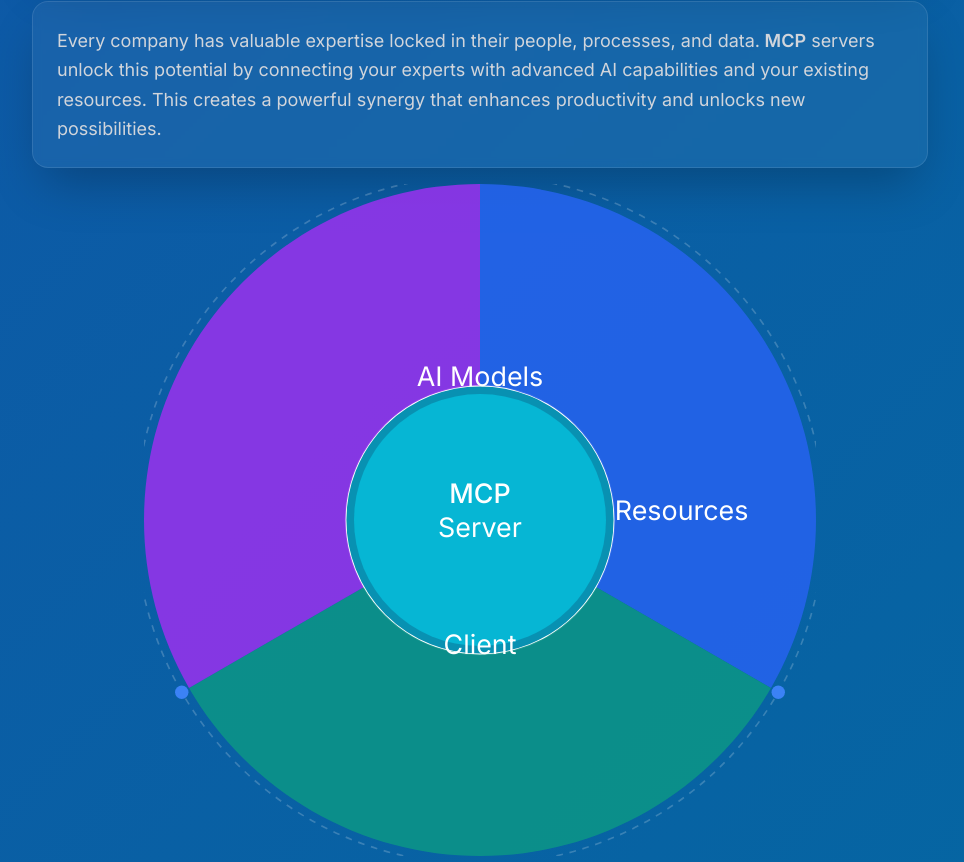
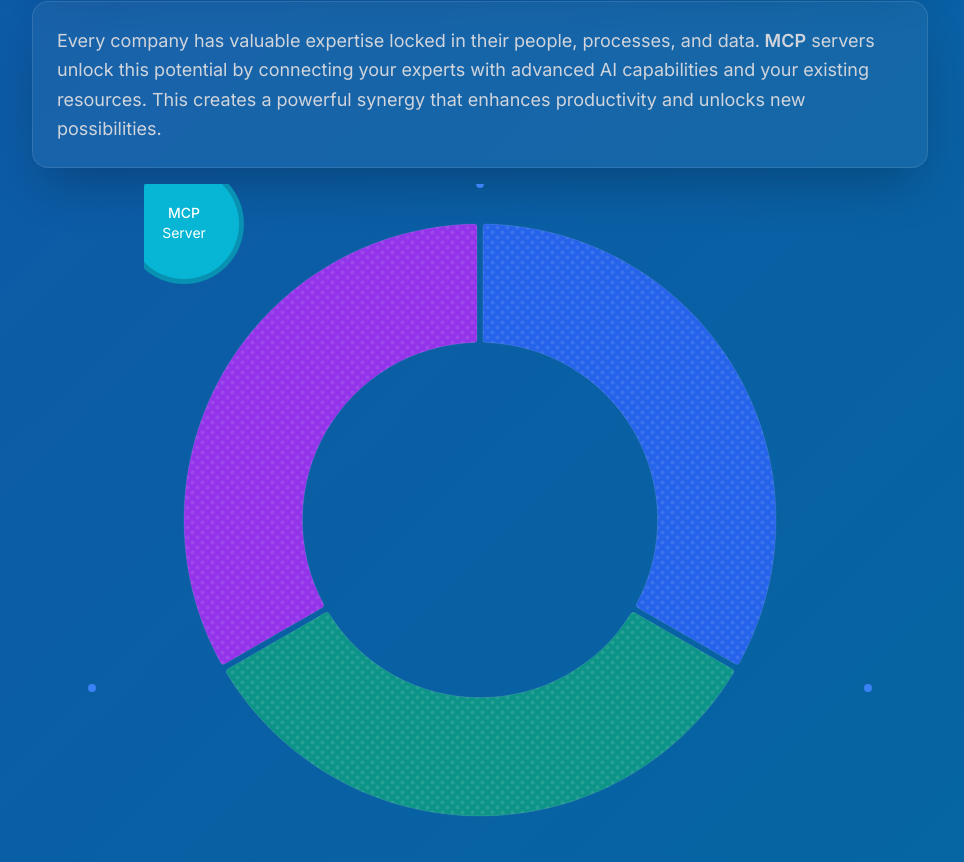
Before and after one commit to boorich/extraordinary_minds, a Next.js app: page / in a window 1280 px wide. Shown: the part 598-1460 px from the top of the page, without its empty margins (160-1124 px from the left). Built offline with nearby package versions, Linux system fonts and the light colour scheme.

Commit message:
feat: implement Nivo-based architecture visualization
- Create new MCPArchitectureNivo component using Nivo's Pie chart
- Maintain existing features and interactions
- Keep framer-motion for info panel animations
- Update TransformationSection to use new component

```diff
--- /dev/null
+++ b/src/components/MCPArchitectureNivo.tsx
@@ -0,0 +1,184 @@
+'use client';
+
+import React, { useState } from 'react';
+import { motion, AnimatePresence } from 'framer-motion';
+import { ResponsivePie } from '@nivo/pie';
+import { Database, Users, Bot } from 'lucide-react';
+
+interface ArchitectureElement {
+  id: 'client' | 'resources' | 'ai';
+  title: string;
+  description: string;
+  icon: React.ReactNode;
+  features: string[];
+  color: string;
+  value: number;
+}
+
+const architectureElements: ArchitectureElement[] = [
+  {
+    id: 'ai',
+    title: 'AI Models',
+    description: 'LLMs and specialized models',
+    icon: <Bot className="w-6 h-6" />,
+    features: [
+      'OpenRouter integration',
+      'Model selection',
+      'Context management'
+    ],
+    color: '#2563eb', // blue-600
+    value: 1
+  },
+  {
+    id: 'resources',
+    title: 'Company Resources',
+    description: 'Enterprise systems and data',
+    icon: <Database className="w-6 h-6" />,
+    features: [
+      'Files and documents',
+      'Applications and APIs',
+      'Compute resources'
+    ],
+    color: '#0d9488', // teal-600
+    value: 1
+  },
+  {
+    id: 'client',
+    title: 'MCP Client',
+    description: 'Expert user interface and tools',
+    icon: <Users className="w-6 h-6" />,
+    features: [
+      'Interactive AI assistance',
+      'Resource access controls',
+      'Domain-specific tools'
+    ],
+    color: '#9333ea', // purple-600
+    value: 1
+  }
+];
+
+const MCPArchitecture = () => {
+  const [activeElement, setActiveElement] = useState<string | null>(null);
+
+  const CenterComponent = () => (
+    <g>
+      <circle r="60" fill="#0891b2" /> {/* cyan-600 */}
+      <circle r="55" fill="#06b6d4" /> {/* cyan-500 */}
+      <text
+        textAnchor="middle"
+        dominantBaseline="middle"
+        style={{ fontSize: '14px', fill: 'white', fontWeight: 500 }}
+        dy="-10"
+      >
+        MCP
+      </text>
+      <text
+        textAnchor="middle"
+        dominantBaseline="middle"
+        style={{ fontSize: '14px', fill: 'white' }}
+        dy="10"
+      >
+        Server
+      </text>
+    </g>
+  );
+
+  return (
+    <div className="relative">
+      <div className="w-full aspect-square max-w-2xl mx-auto">
+        <div className="w-full h-full">
+          <ResponsivePie
+            data={architectureElements}
+            margin={{ top: 40, right: 40, bottom: 40, left: 40 }}
+            innerRadius={0.6}
+            padAngle={1}
+            cornerRadius={3}
+            activeOuterRadiusOffset={8}
+            colors={{ datum: 'data.color' }}
+            borderWidth={1}
+            borderColor="rgba(255, 255, 255, 0.1)"
+            enableArcLinkLabels={false}
+            enableArcLabels={false}
+            layers={['arcs', CenterComponent]}
+            onMouseEnter={(data) => {
+              setActiveElement(data.id as string);
+            }}
+            onMouseLeave={() => {
+              setActiveElement(null);
+            }}
+            defs={[
+              {
+                id: 'dots',
+                type: 'patternDots',
+                background: 'inherit',
+                color: 'rgba(255, 255, 255, 0.1)',
+                size: 4,
+                padding: 1,
+                stagger: true
+              }
+            ]}
+            fill={[{ match: '*', id: 'dots' }]}
+            motionConfig="gentle"
+          />
+        </div>
+      </div>
+
+      {/* Connection points */}
+      <svg className="absolute inset-0 w-full h-full pointer-events-none">
+        {[0, 1, 2].map((_, index) => {
+          const angle = (index * 2 * Math.PI) / 3 - Math.PI / 2;
+          const x = 50 + 50 * Math.cos(angle);
+          const y = 50 + 50 * Math.sin(angle);
+          return (
+            <circle
+              key={index}
+              cx={`${x}%`}
+              cy={`${y}%`}
+              r="4"
+              className="fill-blue-500"
+            />
+          );
+        })}
+      </svg>
+
+      {/* Info Panel */}
+      <AnimatePresence>
+        {activeElement && (
+          <motion.div
+            className="absolute top-0 right-0 w-80 bg-white/5 backdrop-blur-sm rounded-lg p-4 border border-white/10"
+            initial={{ opacity: 0, x: 20 }}
+            animate={{ opacity: 1, x: 0 }}
+            exit={{ opacity: 0, x: 20 }}
+          >
+            {architectureElements.map(element => {
+              if (element.id === activeElement) {
+                return (
+                  <div key={element.id} className="space-y-4">
+                    <div className="flex items-center space-x-3">
+                      {element.icon}
+                      <div>
+                        <h3 className="text-lg font-semibold text-white">{element.title}</h3>
+                        <p className="text-sm text-gray-300">{element.description}</p>
+                      </div>
+                    </div>
+                    <ul className="space-y-2">
+                      {element.features.map((feature, index) => (
+                        <li key={index} className="text-sm text-gray-300 flex items-center">
+                          <span className="w-1.5 h-1.5 rounded-full bg-cyan-400 mr-2" />
+                          {feature}
+                        </li>
+                      ))}
+                    </ul>
+                  </div>
+                );
+              }
+              return null;
+            })}
+          </motion.div>
+        )}
+      </AnimatePresence>
+    </div>
+  );
+};
+
+export default MCPArchitecture;
--- a/src/components/TransformationSection.tsx
+++ b/src/components/TransformationSection.tsx
@@ -1,7 +1,7 @@
 'use client';
 
 import React from 'react';
-import MCPArchitecture from './MCPArchitecture';
+import MCPArchitecture from './MCPArchitectureNivo';
 
 const TransformationSection = () => {
   return (
```
